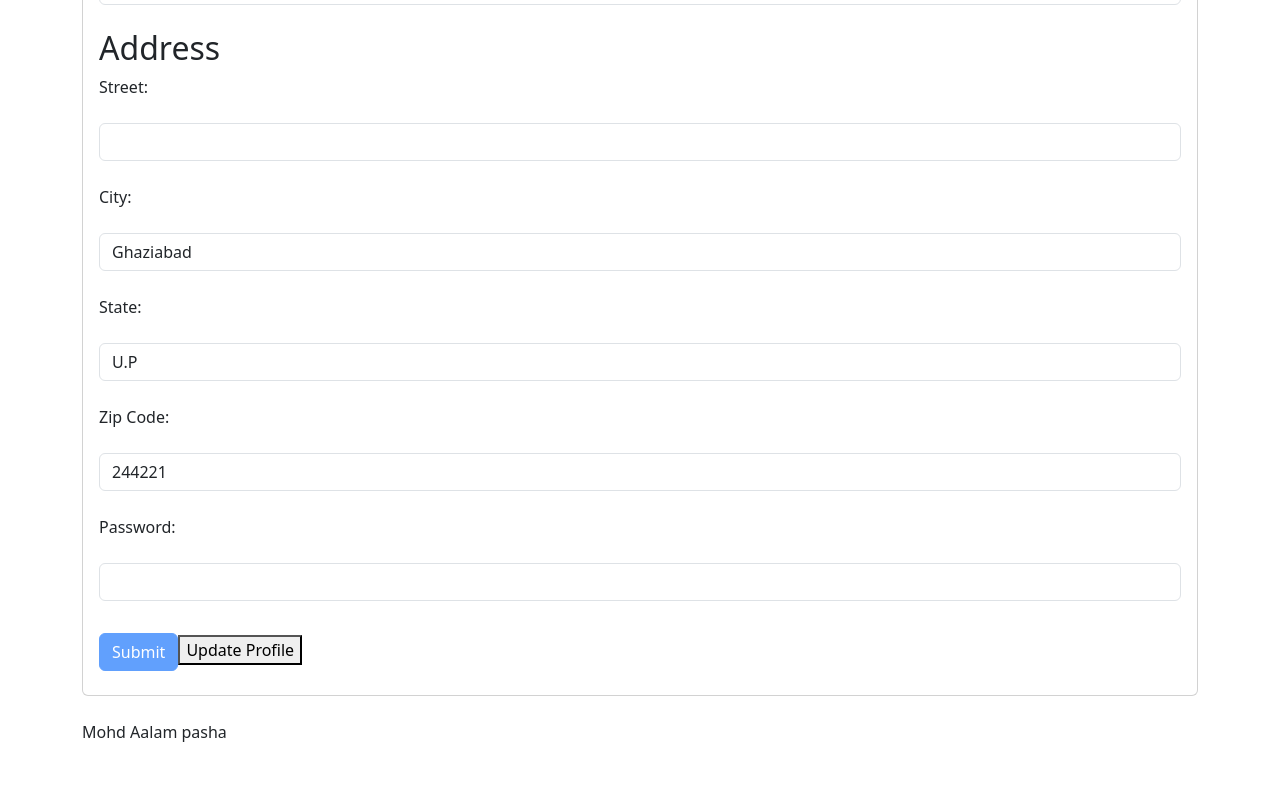
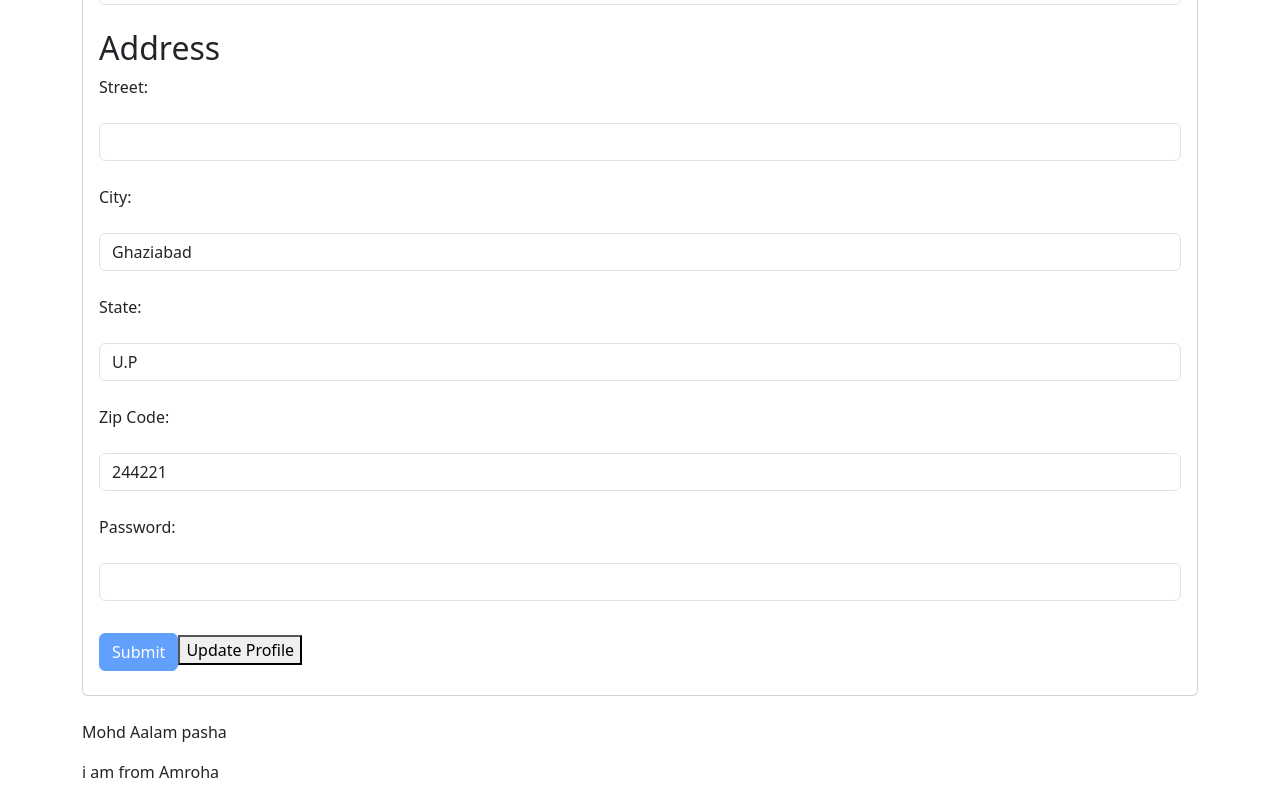
Before and after one commit to Mohdaalam1522/angular-ux, an Angular app: page / in a window 1280 px wide. Shown: the part 3839-4639 px from the top of the page. Before the commit the page ends 4599 px from the top, so only its background shows below. Built offline with nearby package versions, Linux system fonts and the light colour scheme.

Commit message:
some Changes

```diff
--- a/src/app/grandchild/grandchild.component.html
+++ b/src/app/grandchild/grandchild.component.html
@@ -34,3 +34,4 @@
     </div>
 </div>
 <p>Mohd Aalam pasha</p>
+<p> i am from Amroha</p>
```
